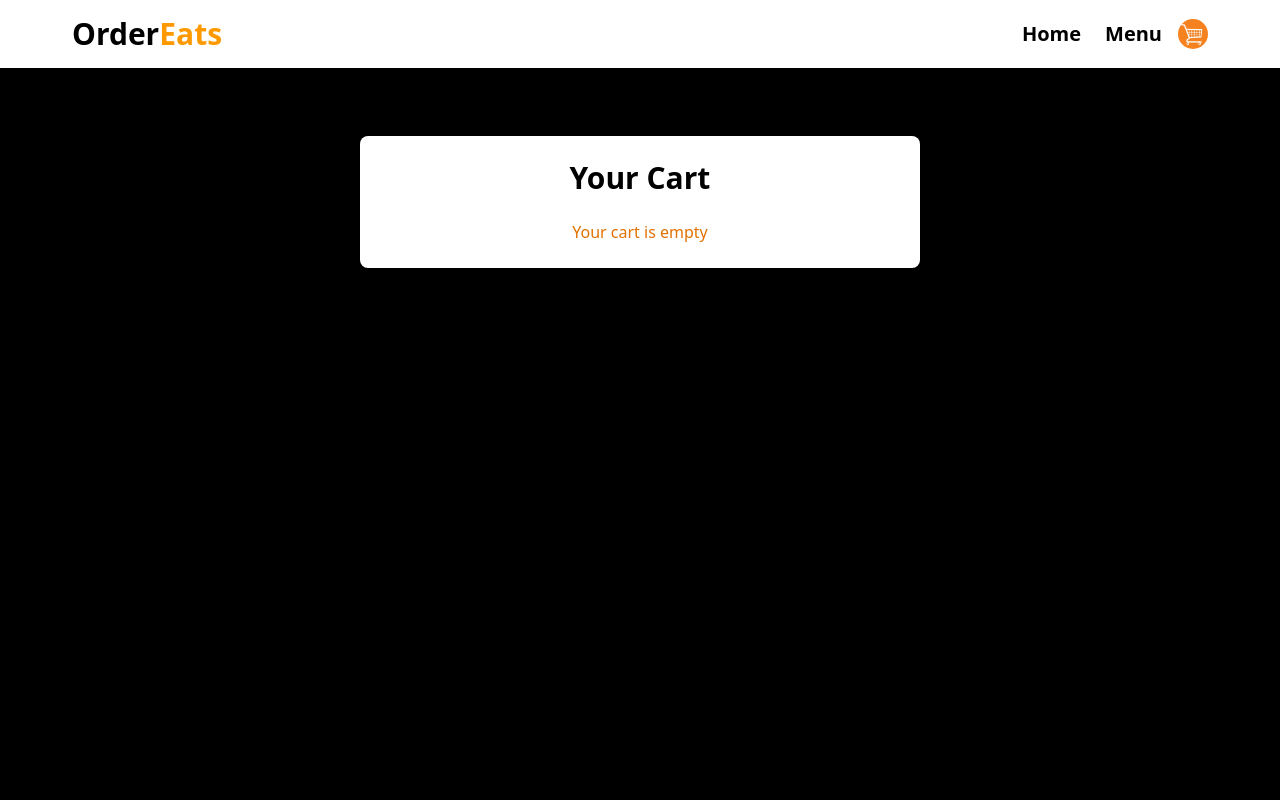
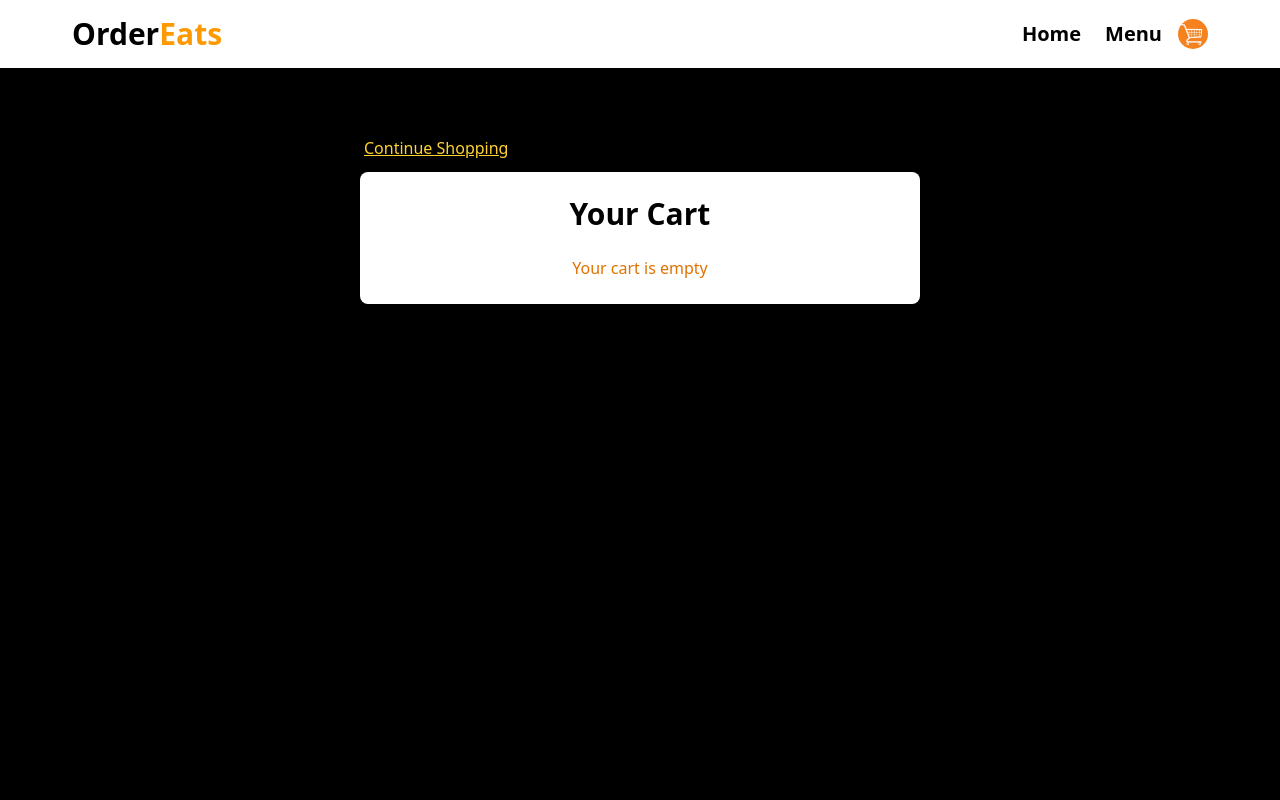
Before and after one commit to Fejiro-tech/OrderEats-, a React (Vite) app: page /cart in a window 1280 px wide. Shown: the top 800 px of the page. Built offline with nearby package versions, Linux system fonts and the light colour scheme.

Commit message:
added back buttons on checkout and cart page

```diff
--- a/src/pages/CartPage.jsx
+++ b/src/pages/CartPage.jsx
@@ -1,5 +1,5 @@
 import { useContext } from "react";
-import { useNavigate } from "react-router-dom";
+import { Link, useNavigate } from "react-router-dom";
 import { CartContext } from "../context/CartContext";
 
 export default function CartPage() {
@@ -14,7 +14,11 @@ export default function CartPage() {
 
   return (
     <div className="min-h-screen p-14 flex  justify-center items-start text-black">
-      <div className="w-full max-w-140 bg-white p-3 md:p-6 rounded-lg shadow-lg mt-20 text-black ">
+
+      <div className="w-full max-w-140 mt-20">
+
+        <Link to="/menu" className='text-amber-300 px-1  underline '>Continue Shopping</Link>
+        <div className="w-full max-w-140 bg-white p-3 md:p-6 rounded-lg shadow-lg text-black mt-3 ">
           <h1 className="text-2xl md:text-3xl font-bold  mb-6 text-center">Your Cart</h1>
 
           {cartItems.length === 0 ? (
@@ -80,5 +84,6 @@ export default function CartPage() {
           )}
         </div>
       </div>
+    </div>
   );
 }
--- a/src/pages/CheckoutPage.jsx
+++ b/src/pages/CheckoutPage.jsx
@@ -1,7 +1,7 @@
 import React from 'react'
 import { CartContext } from '../context/CartContext'
 import { useContext, useState } from "react";
-import { useNavigate } from 'react-router-dom';
+import { Link, useNavigate } from 'react-router-dom';
 import { toast } from 'react-toastify';
 
 
@@ -56,8 +56,11 @@ const CheckoutPage = () => {
     }
 
     return (
-        <div className='min-h-screen p-10 bg-black flex justify-center items-start '>
-            <div className='w-full max-w-md bg-gray-900 p-6 rounded-lg text-white mt-20'>
+        <div className='min-h-screen p-10 bg-black flex  justify-center items-start '>
+            <div className='max-w-md w-full flex flex-col justify-center mt-20'>
+                <Link to="/cart" className='text-amber-300  px-1  underline '> Back to Cart</Link>
+
+                <div className='max-w-md w-full bg-gray-900 p-6 rounded-lg text-white mt-2'>
                     <h1 className='text-xl md:text-3xl font-bold mb-6 text-center'>Checkout</h1>
 
                     <div className='mb-6'>
@@ -72,7 +75,7 @@ const CheckoutPage = () => {
                             </div>
                         ))}
 
-                    <div className='flex justify-between font-bold text-xl mt-2'>
+                        <div className='flex justify-between font-bold text-xl mt-2 '>
                             <span className='text-base md:text-lg'>Total:</span>
                             <span className='text-base md:text-lg'>{totalPrice}</span>
                         </div>
@@ -115,6 +118,7 @@ const CheckoutPage = () => {
 
                 </div>
             </div>
+        </div>
     )
 }
 
```
Lines whose indentation alone changed are shown as unchanged.
